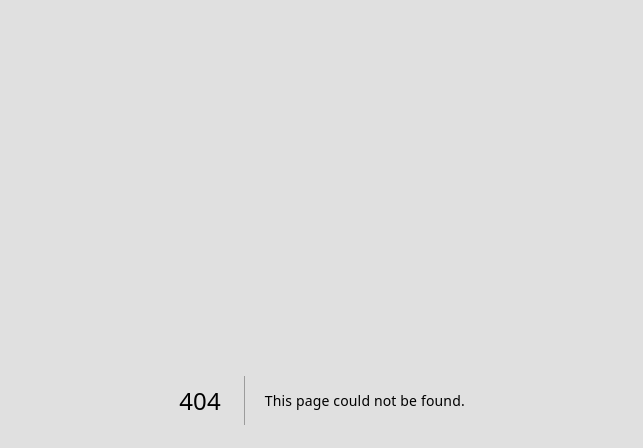
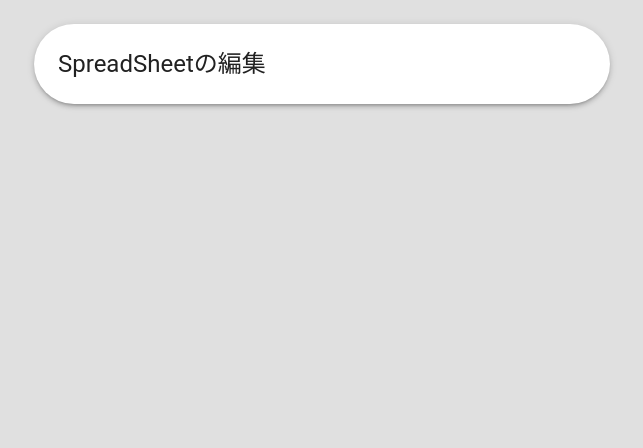
Before and after one commit to kosuke-17/techfolio, a Next.js app in the folder client/: page /spread-sheet/edit in a window 1280 px wide. Before the commit this address had no page. Shown: the top 448 px of the page, without its empty margins (318-961 px from the left). Built offline with nearby package versions, Linux system fonts and the light colour scheme.

Commit message:
ceate SpreadSheetEditPage

```diff
--- /dev/null
+++ b/client/src/components/templates/SpreadSheetEditForm/index.tsx
@@ -0,0 +1,26 @@
+import Box from '@mui/material/Box'
+import Paper from '@mui/material/Paper'
+import React from 'react'
+import Typography from '@mui/material/Typography'
+import { styled } from '@mui/material/styles'
+
+import ContentCenter from '@/components/presentations/ContentCenter'
+
+const StyledSpreadSheetHeader = styled(Box)(({ theme }) => ({
+  display: 'flex',
+  justifyContent: 'space-between',
+}))
+
+const SpreadSheetEditForm = () => {
+  return (
+    <ContentCenter sx={{ py: 3 }}>
+      <Paper sx={{ py: 3, borderRadius: 10, px: 3 }} elevation={3}>
+        <StyledSpreadSheetHeader>
+          <Typography variant='h5'>SpreadSheetの編集</Typography>
+        </StyledSpreadSheetHeader>
+      </Paper>
+    </ContentCenter>
+  )
+}
+
+export default SpreadSheetEditForm
--- a/client/src/pages/index.tsx
+++ b/client/src/pages/index.tsx
@@ -7,7 +7,7 @@
   useEffect(() => {
     const loginToken = localStorage.getItem('token')
     if (loginToken) {
-      router.push('/home')
+      router.push('/spread-sheet')
     } else {
       router.push('/login')
     }
--- /dev/null
+++ b/client/src/pages/spread-sheet/edit/index.tsx
@@ -0,0 +1,24 @@
+import Box from '@mui/material/Box'
+import Grid from '@mui/material/Grid'
+
+import SpreadSheetEditForm from '@/components/templates/SpreadSheetEditForm'
+
+const SpreadSheetEditPage = () => {
+  return (
+    <Box sx={{ flexGrow: 1 }}>
+      <Grid container>
+        <Grid item xs={3} md={3}>
+          <Box />
+        </Grid>
+        <Grid item xs={6} md={6}>
+          <SpreadSheetEditForm />
+        </Grid>
+        <Grid item xs={3} md={3}>
+          <Box />
+        </Grid>
+      </Grid>
+    </Box>
+  )
+}
+
+export default SpreadSheetEditPage
--- a/client/src/pages/home.tsx
+++ b/client/src/pages/spread-sheet/index.tsx
@@ -4,7 +4,7 @@
 import SpreadSheet from '@/components/templates/SpreadSheet'
 import ProfileCard from '@/components/templates/ProfileCard'
 
-const HomePage = () => {
+const SpreadSheetPage = () => {
   return (
     <Box sx={{ flexGrow: 1 }}>
       <Grid container>
@@ -22,4 +22,4 @@
   )
 }
 
-export default HomePage
+export default SpreadSheetPage
```
